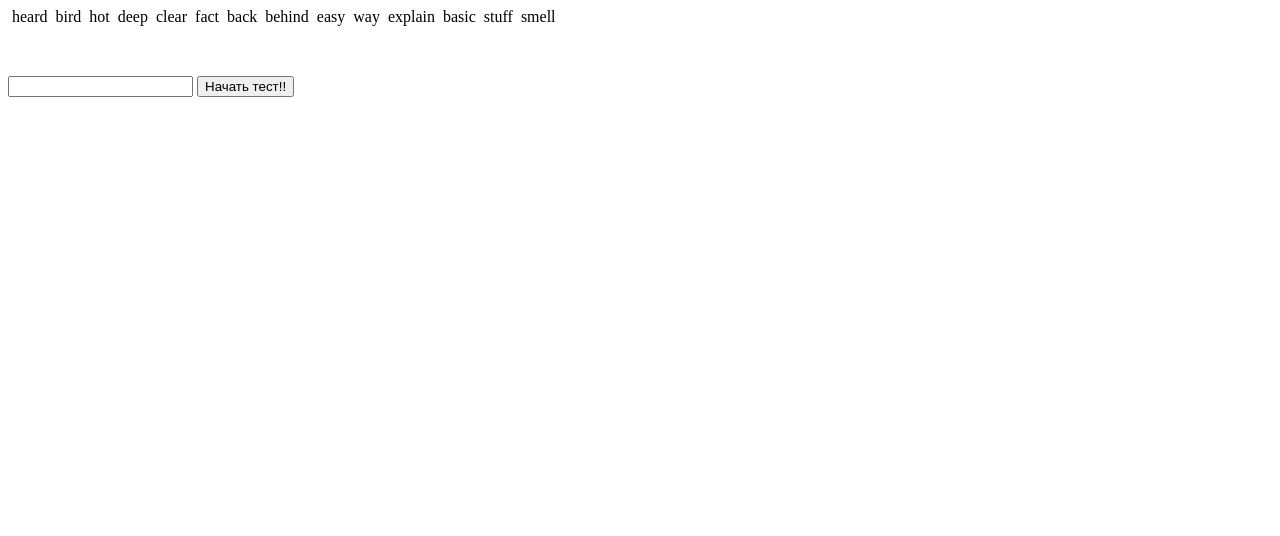
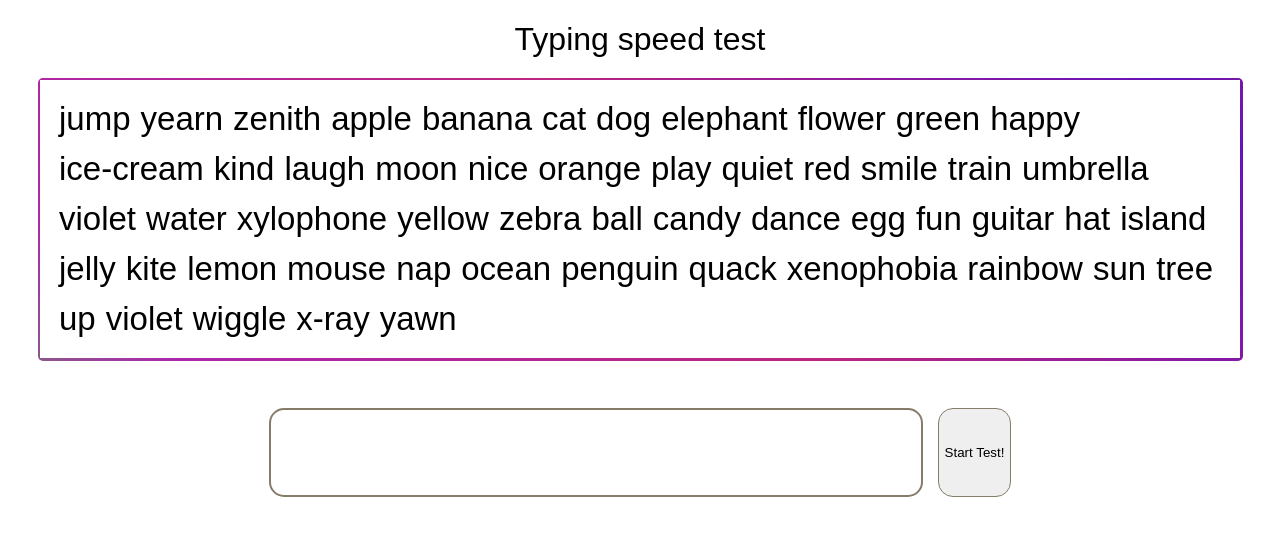
Before and after one commit to AlexSvistunov/typing-speed, a plain HTML site: page index.html in a window 1280 px wide. Drawn offline with Linux system fonts and the light colour scheme; a web font is replaced by a local one.

Commit message:
added new keydown logic + appearance

```diff
--- a/index.css
+++ b/index.css
@@ -1,20 +1,106 @@
+body {
+  font-family: 'Rethink Sans', sans-serif;
+}
+
 .words > span {
   padding: 5px 2px;
   margin: 0 2px;
 }
 
+.words > span.current {
+  background-color: rgba(238, 232, 232, 0.914);
+}
+
 .words > span.done {
-  background-color: green;
+  background-color: rgb(50, 247, 50);
 }
 
 .words > span.wrong {
   background-color: red;
 }
 
-.words > span.current {
-  background-color: grey;
+.input-container {
+  display: flex;
+  gap: 15px;
+  justify-content: center;
 }
 
+.input {
+  border: 2px solid rgb(134, 124, 106);
+  border-radius: 15px;
+  padding: 25px;
+  font-size: 40px;
+  width: 50%;
+  height: 35px;
+}
+
+/* .input-wrapper {
+  position: relative;
+}
+
+.input-wrapper::before {
+  border-radius: 5px;
+  content: "";
+  position: absolute;
+  left: -2px;
+  top: -2px;
+  background: linear-gradient(45deg,#e8f74d,#ff6600d9,#0f6,#13ff13,#ad27ad,#bd2681,#6512b9,#ff3300de,#5aabde);
+  background-size: 400%;
+  width: calc(100% + 5px);
+  height: calc(100% + 5px);
+  z-index: -1;
+  animation: glower 27s linear infinite;
+} */
 .words {
+  position: relative;
+  background-color: #fff;
+  padding: 15px;
+  display: flex;
+  flex-wrap: wrap;
+  gap: 2px;
   margin-bottom: 50px;
 }
+
+.words::before {
+  border-radius: 5px;
+  content: "";
+  position: absolute;
+  left: -2px;
+  top: -2px;
+  background: linear-gradient(45deg,#e8f74d,#ff6600d9,#0f6,#13ff13,#ad27ad,#bd2681,#6512b9,#ff3300de,#5aabde);
+  background-size: 400%;
+  width: calc(100% + 5px);
+  height: calc(100% + 5px);
+  z-index: -1;
+  animation: glower 27s linear infinite;
+}
+
+.container {
+  padding: 0 15px;
+  max-width: 1200px;
+  margin: 0 auto;
+}
+
+.button-start {
+  cursor: pointer;
+  border: 1px solid rgb(134, 124, 106);
+  border-radius: 15px;
+}
+
+h1 {
+  font-weight: 500;
+  text-align: center;
+}
+
+span {
+  font-size: 33px;
+}
+
+@keyframes glower {
+  0%, 100% {
+      background-position: 0 0;
+  }
+  50% {
+      background-position: 900% 0;
+  }
+}
--- a/index.html
+++ b/index.html
@@ -4,18 +4,25 @@
 <head>
   <meta charset="UTF-8">
   <meta name="viewport" content="width=device-width, initial-scale=1.0">
-  <title>Document</title>
+  <title>Typing Speed Test</title>
+  <link rel="preconnect" href="https://fonts.googleapis.com">
+  <link rel="preconnect" href="https://fonts.gstatic.com" crossorigin>
+  <link href="https://fonts.googleapis.com/css2?family=Rethink+Sans:wght@400;500;700&display=swap" rel="stylesheet">
   <link rel="stylesheet" href="index.css">
+  <script defer src="script.js"></script>
 </head>
 
 <body>
-  <div class="words"></div>
+  <div class="container">
+    <h1>Typing speed test</h1>
+    <div class="words"></div>
 
-  <input type="text" class="input">
+    <div class="input-container">
+      <input type="text" class="input">
+      <button class="button-start">Start Test!</button>
+    </div>
 
-  <button class="button-start">Начать тест!!</button>
-
-  <script src="script.js"></script>
+  </div>
 </body>
 
 </html>
--- a/script.js
+++ b/script.js
@@ -1,4 +1,4 @@
-const words = ['heard', 'bird', 'hot', 'deep', 'clear', 'fact', 'back', 'behind', 'easy', 'way', 'explain', 'basic', 'stuff', 'smell'];
+const words = ['jump','yearn','zenith','apple','banana','cat','dog','elephant','flower','green','happy','ice-cream','kind','laugh','moon','nice','orange','play','quiet','red','smile','train','umbrella','violet','water','xylophone','yellow','zebra','ball','candy','dance','egg','fun','guitar','hat','island','jelly','kite','lemon','mouse','nap','ocean','penguin','quack','xenophobia','rainbow','sun','tree','up','violet','wiggle','x-ray','yawn'];
 const wordsOut = document.querySelector('.words');
 const input = document.querySelector('.input');
 
@@ -15,31 +15,36 @@ renderText();
 const arrayOfSpans = Array.from(wordsOut.childNodes);
 console.log(arrayOfSpans);
 
+input.addEventListener('input', () => {
+  arrayOfSpans[currentIndex].classList.add('current')
+});
+
 let currentIndex = 0;
-
-
-input.addEventListener('input', logic)
-
-
-function logic() {
-  arrayOfSpans[currentIndex].classList.add('current')
-  if(input.value.trim() === words[currentIndex]) {
-    arrayOfSpans[currentIndex].classList.remove('current')
-    arrayOfSpans[currentIndex].classList.add('done')
+input.addEventListener('keydown', (e) => {
+  if(e.key === ' ') {
+    logic()
     currentIndex++
     input.value = ''
   }
 
-  // if(input.value.trim().length === words[currentIndex].length && input.value.trim() !== words[currentIndex]) {
-  //   arrayOfSpans[currentIndex].classList.remove('current')
-  //   arrayOfSpans[currentIndex].classList.add('wrong')
-  //   currentIndex++
-  //   input.value = ''
-  // }
+
+});
+
+function logic() {
+  if(input.value.trim() === words[currentIndex]) {
+    arrayOfSpans[currentIndex].classList.remove('current')
+    arrayOfSpans[currentIndex].classList.add('done')
+  }
+
+  if(input.value.trim() !== words[currentIndex]) {
+    arrayOfSpans[currentIndex].classList.remove('current')
+    arrayOfSpans[currentIndex].classList.add('wrong')
+  }
+
 }
 
 
 
 
-  //подтвердить это пробел, от него отталкиваться
-  //попробовать сделать просто что-то на протяжении минуты, а уже потом тестировать такую логику на протяжении минуты
+
+  //попробовать сделать просто что-то на протяжении минуты, а уже потом тестировать такую логику на протяжении минуты(например, с модалкой, показывать ее после 20 сек пребывании на сайте, в течение 30 секунд и вырубать)
```
